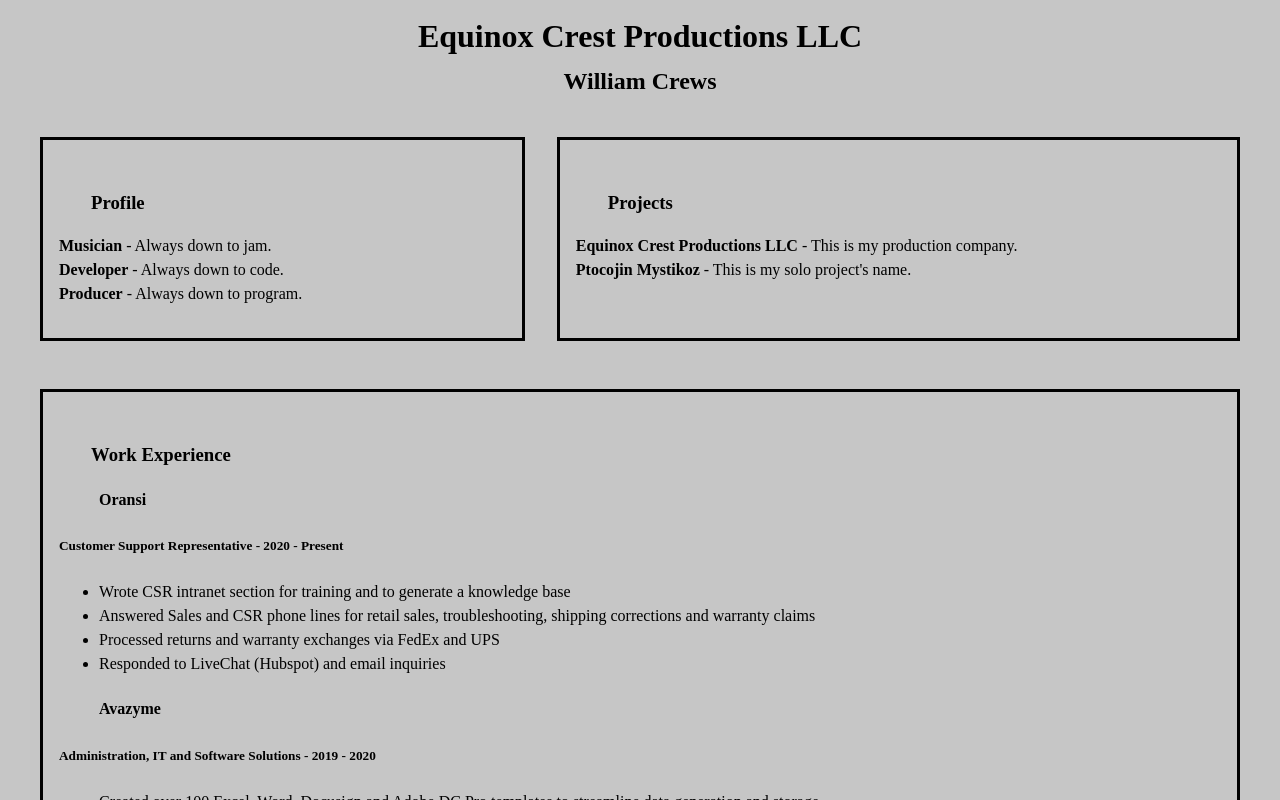
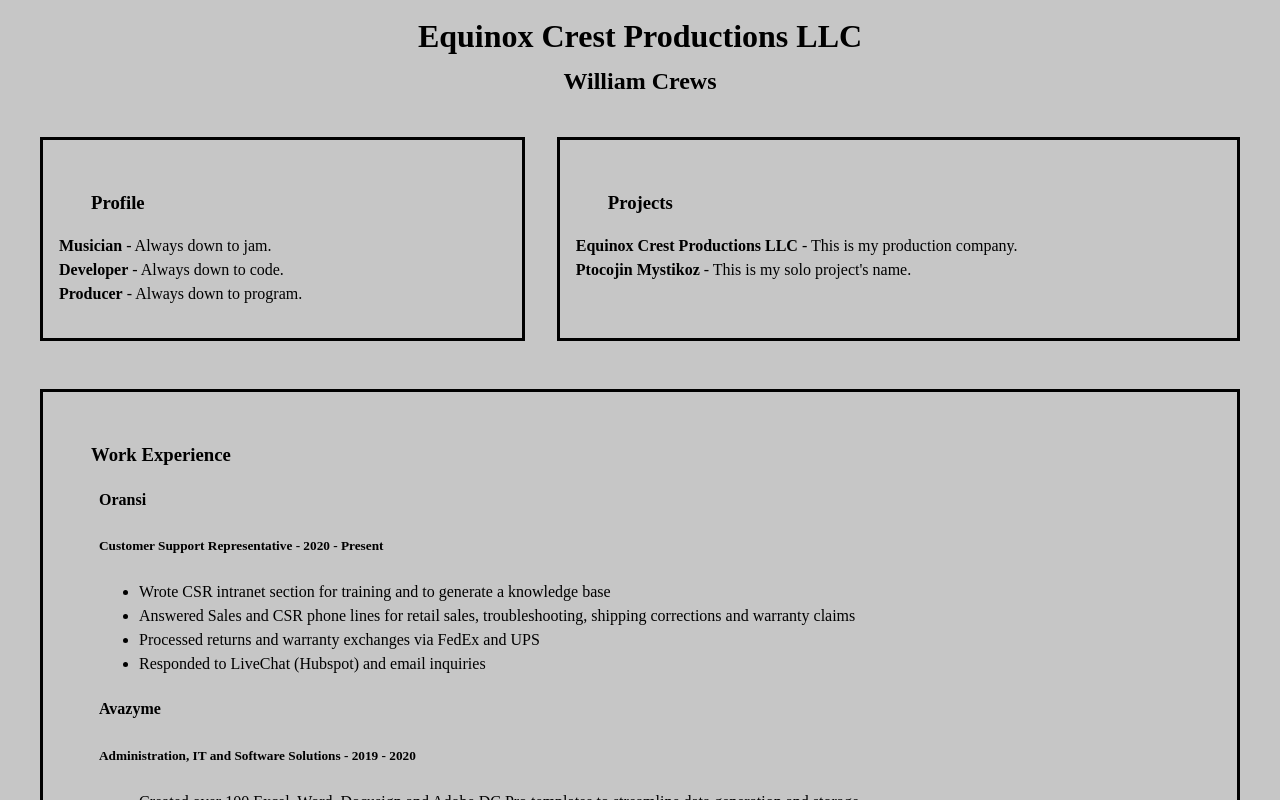
Before and after one commit to lordozland/worksUndProjects, a Next.js app in the folder portfolio-version/: page / in a window 1280 px wide. Shown: the top 800 px of the page. Built offline with nearby package versions, Linux system fonts and the light colour scheme.

Commit message:
give me maur pads

```diff
--- a/portfolio-version/styles/globals.css
+++ b/portfolio-version/styles/globals.css
@@ -20,7 +20,7 @@
   padding-left: 2rem;
 }
 
-h4 {
+h4, h5 {
   padding-left: 2.5rem;
 }
 
@@ -28,6 +28,10 @@
   display: flex;
   justify-content: center;
   align-items: center;
+}
+
+ul {
+  padding-left: 5rem;
 }
 
 
```
